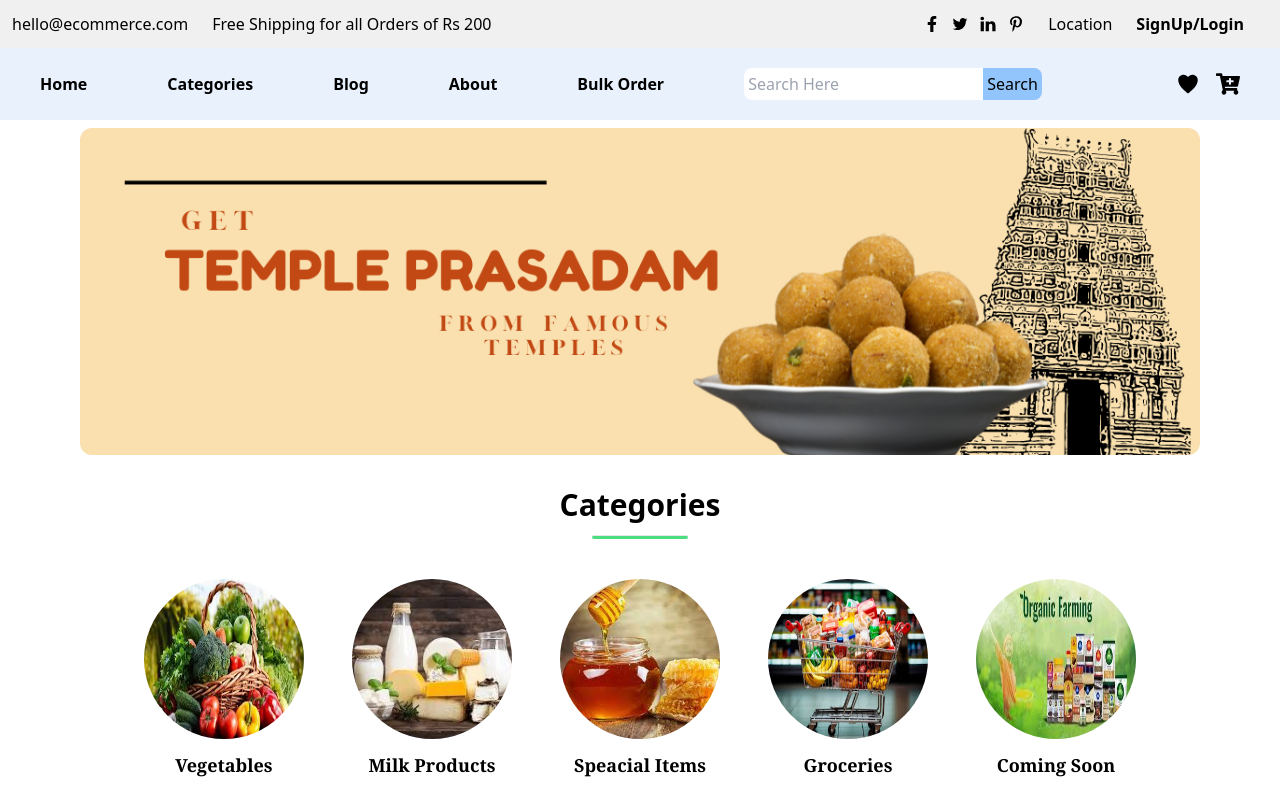
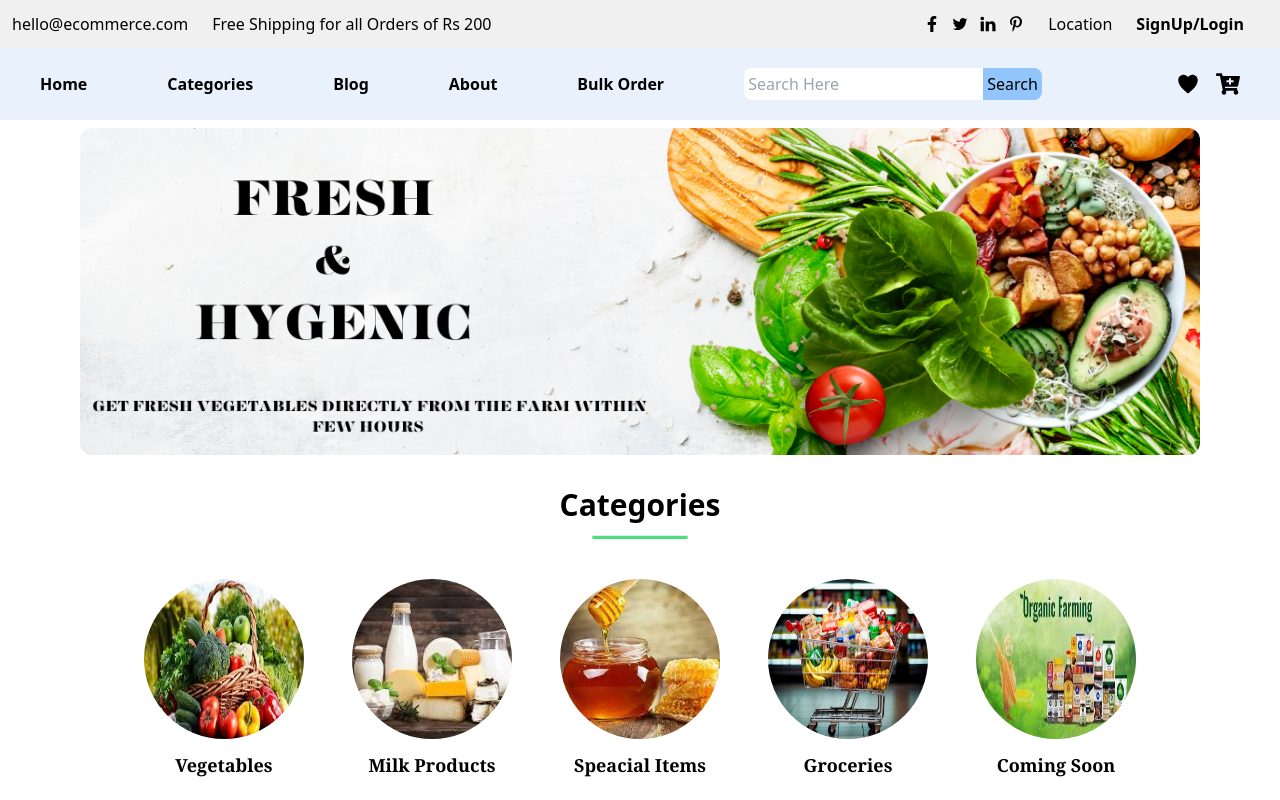
Before and after one commit to Arjun-Rao-student/vite-project, a React (Vite) app: page / in a window 1280 px wide. Shown: the top 800 px of the page. Built offline with nearby package versions, Linux system fonts and the light colour scheme.

Commit message:
Update Banner.jsx

```diff
--- a/src/component/Banner.jsx
+++ b/src/component/Banner.jsx
@@ -3,7 +3,7 @@ import React from 'react';
 function Banner() {
   return (
     <div className='mx-4 md:mx-20 mt-2 flex flex-row justify-center'>
-      <img src='Banners/temple_it.png' alt='Banner' className='rounded-xl max-w-full h-auto' />
+      <img src='Banners/fresh&hy.png' alt='Banner' className='rounded-xl max-w-full h-auto' />
     </div>
   );
 }
```
